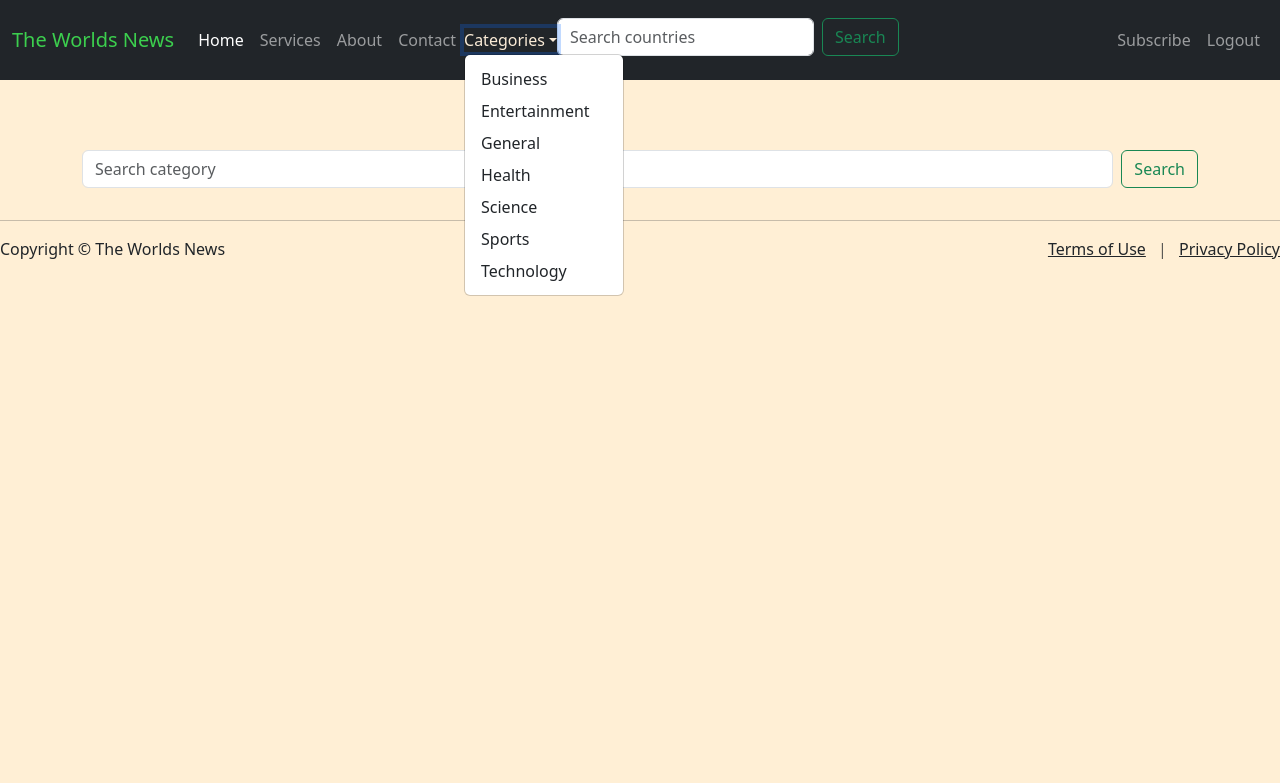
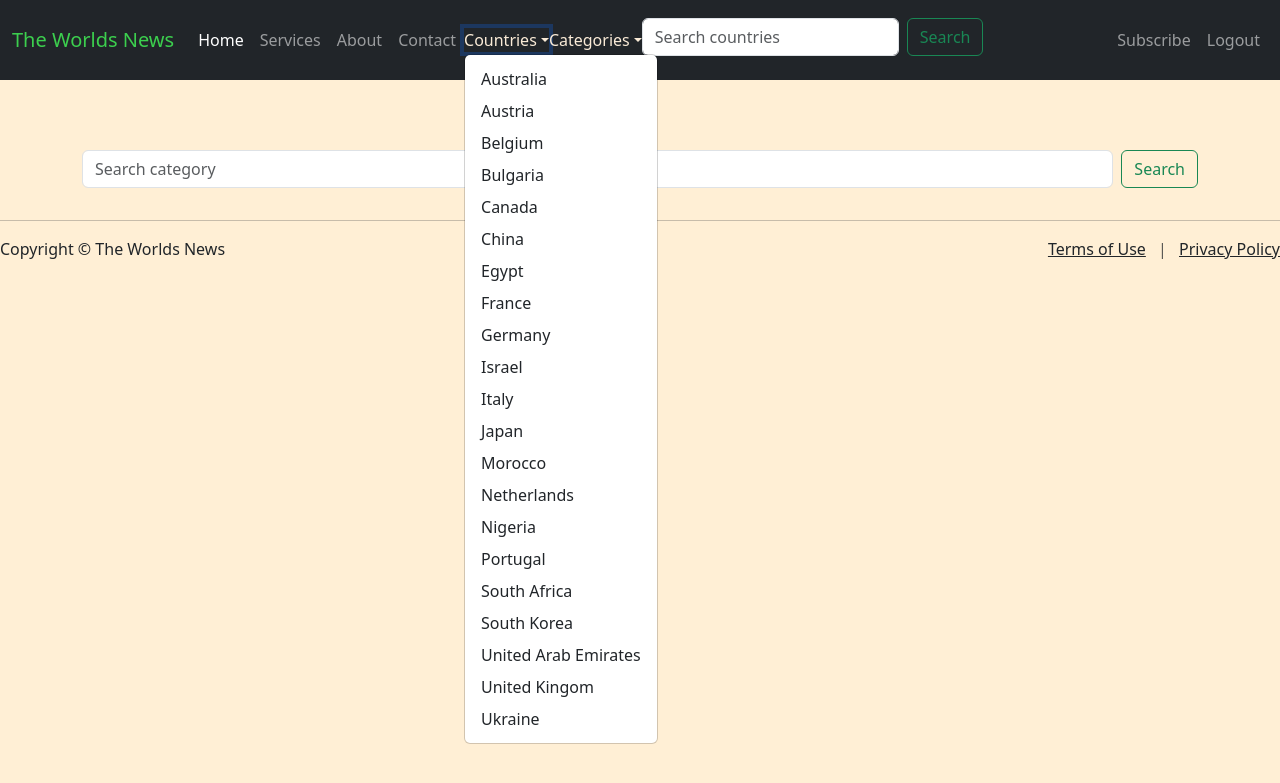
Before and after one commit to WayneMusungu/The-World-News, a Django app: template templates/argentina.html in a window 1280 px wide, after a click on "Countries". Shown: the top 783 px of the page. Run offline with Django 4.2, Linux system fonts and the light colour scheme; the template is opened without the code that fills it, so the values that code supplies are empty; some libraries are stand-ins or nearby versions.

Commit message:
Add countries navbar drop down link

```diff
--- a/templates/argentina.html
+++ b/templates/argentina.html
@@ -25,6 +25,42 @@ The World News
                 <a href="#" class="nav-item nav-link">About</a>
                 <a href="#" class="nav-item nav-link">Contact</a>
             </div>
+
+            <div class="nav-item dropdown">
+                <div class="messages">
+
+                    <a href="#" class="nav-link dropdown-toggle" data-bs-toggle="dropdown">Countries</a>
+
+                    <div class="dropdown-menu">
+
+                        <a href="{% url 'australia' %}" class="dropdown-item">Australia</a>
+                        <a href="{% url 'austria' %}" class="dropdown-item">Austria</a>
+                        <a href="{% url 'belgium' %}" class="dropdown-item">Belgium</a>
+                        <a href="{% url 'bulgaria' %}" class="dropdown-item">Bulgaria</a>
+                        <a href="{% url 'canada' %}" class="dropdown-item">Canada</a>
+                        <a href="{% url 'china' %}" class="dropdown-item">China</a>
+                        <a href="{% url 'egypt' %}" class="dropdown-item">Egypt</a>
+                        <a href="{% url 'france' %}" class="dropdown-item">France</a>
+                        <a href="{% url 'germany' %}" class="dropdown-item">Germany</a>
+                        <a href="{% url 'israel' %}" class="dropdown-item">Israel</a>
+                        <a href="{% url 'italy' %}" class="dropdown-item">Italy</a>
+                        <a href="{% url 'japan' %}" class="dropdown-item">Japan</a>
+                        <a href="{% url 'morocco' %}" class="dropdown-item">Morocco</a>
+                        <a href="{% url 'netherlands' %}" class="dropdown-item">Netherlands</a>
+                        <a href="{% url 'nigeria' %}" class="dropdown-item">Nigeria</a>
+                        <a href="{% url 'portugal' %}" class="dropdown-item">Portugal</a>
+                        <a href="{% url 'southafrica' %}" class="dropdown-item">South Africa</a>
+                        <a href="{% url 'southkorea' %}" class="dropdown-item">South Korea</a>
+                        <a href="{% url 'uae' %}" class="dropdown-item">United Arab Emirates</a>
+                        <a href="{% url 'uk' %}" class="dropdown-item">United Kingom</a>
+                        <a href="{% url 'ukraine' %}" class="dropdown-item">Ukraine</a>
+                    </div>
+                </div>
+            </div>
+
+
+
+
             <div class="nav-item dropdown">
                 <div class="messages">
 
@@ -37,7 +73,7 @@ The World News
                         <a href="{% url 'argentina' %}?category=health" class="dropdown-item">Health</a>
                         <a href="{% url 'argentina' %}?category=science" class="dropdown-item">Science</a>
                         <a href="{% url 'argentina' %}?category=sports" class="dropdown-item">Sports</a>
-                        <a href="{% url 'argentina' %}?category=technology" class="dropdown-item">Technology</a>
+                        <a href="{% url 'argentina' %}" class="dropdown-item">Technology</a>
                     </div>
                 </div>
             </div>
```
